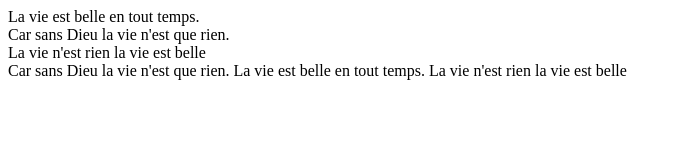
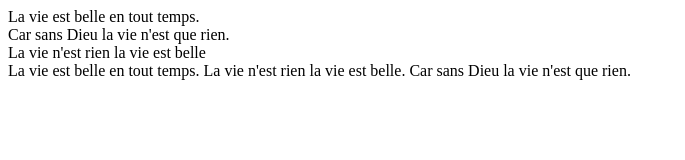
Before and after one commit to Dapada/Divspan, a plain HTML site: page index.html in a window 1280 px wide. Shown: the full height of the page, 0-685 px from the left. Drawn offline with Linux system fonts and the light colour scheme.

Commit message:
Update index.html

```diff
--- a/index.html
+++ b/index.html
@@ -19,12 +19,11 @@
 		la vie est belle
 	</div>
 
-	<span>Car sans Dieu
-		la vie n'est que rien.
-	    La vie est belle en
+	<span>La vie est belle en
 		tout temps.
 	    La vie n'est rien
-		la vie est belle</span>
+		la vie est belle. Car sans Dieu
+		la vie n'est que rien.</span>
 
 
 
```
